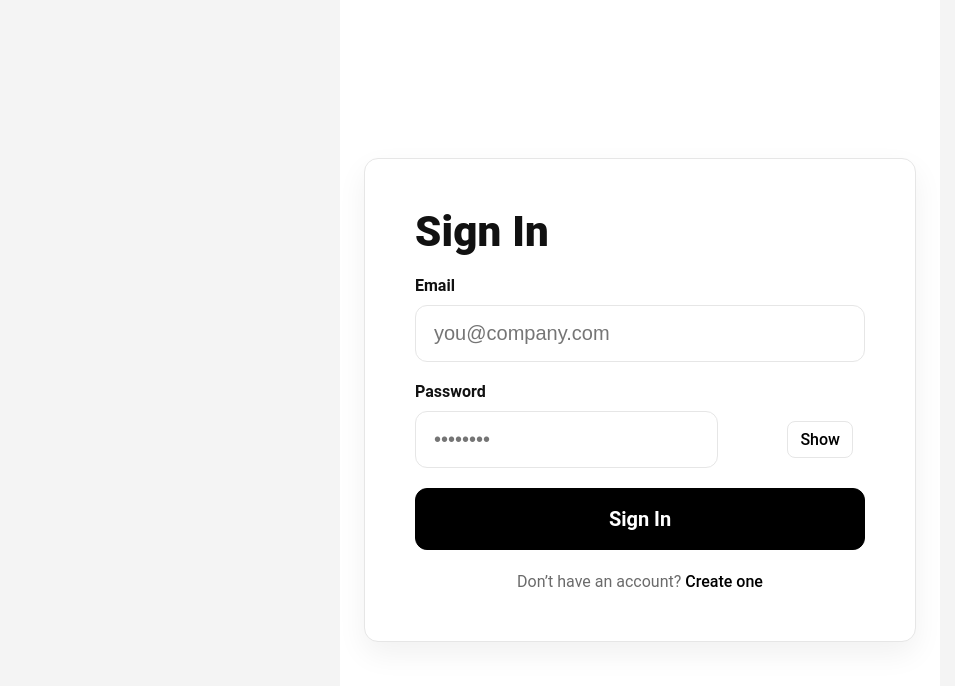
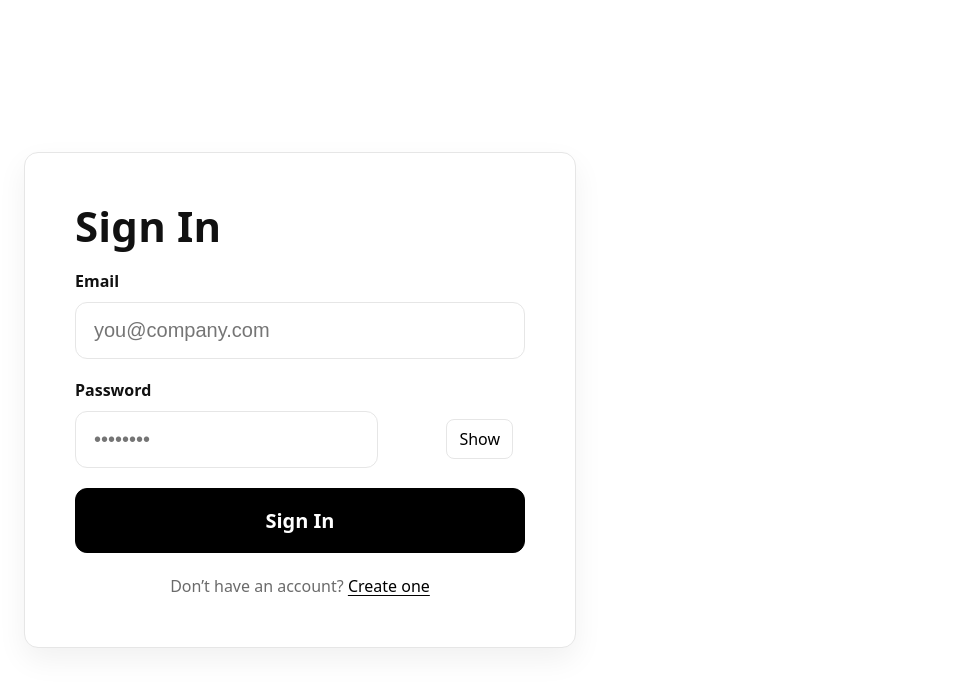
Before and after one commit to NoirPrimordial7/nearnest, a React (Vite) app in the folder web-portal/: page /signin in a window 1280 px wide. Shown: the top 686 px of the page, without its empty margins (0-955 px from the left). Built offline with nearby package versions, Linux system fonts and the light colour scheme.

Commit message:
fix(layout): remove global centering and force admin full-width

```diff
--- a/web-portal/src/index.css
+++ b/web-portal/src/index.css
@@ -1,57 +1,42 @@
-html, body, #root {
-  height: 100%;      /* Ensure full height */
-  width: 100%;       /* Ensure full width */
-  margin: 0;         /* Remove default margin */
-  padding: 0;        /* Remove default padding */
-  display: flex;
-  justify-content: center;  /* Center the content horizontally */
-  align-items: center;      /* Center the content vertically */
-  background-color: #f4f4f4; /* Light background color */
+/* --- Global reset & theme --- */
+*,
+*::before,
+*::after { box-sizing: border-box; }
+
+html, body, #root { height: 100%; }
+
+:root{
+  --bg:#f7f7f5;   /* light cream/white */
+  --panel:#fff;
+  --text:#121417; /* near-black */
+  --muted:#6b7280;
+  --border:#e7e7e7;
+  --accent:#111;
+  --accent-ghost:rgba(0,0,0,.04);
 }
 
-body {
-  font-family: 'Roboto', sans-serif; /* Optional font */
+html { color-scheme: light; }
+
+body{
+  margin: 0;
+  background: var(--bg);
+  color: var(--text);
+  font-family: system-ui, Inter, Segoe UI, Roboto, Helvetica, Arial, sans-serif;
+  -webkit-font-smoothing: antialiased;
+  -moz-osx-font-smoothing: grayscale;
+
+  /* IMPORTANT: no global centering here */
+  display: block;
 }
 
-#root {
-  display: flex;
-  flex-direction: column;  /* Allow column layout */
-  width: 100%;  /* Full width */
-  min-height: 100vh; /* Full height */
-  padding: 0;
-  margin: 0 auto;
+#root{
+  min-height: 100%;
+  width: 100%;
 }
 
+/* Optional utility (NOT used by admin layout) */
+.container { width: min(1200px, 92vw); margin-inline: auto; }
 
-a {
-  font-weight: 500;
-  color: #646cff;
-  text-decoration: inherit;
-}
-a:hover {
-  color: #535bf2;
-}
-
-body {
-  margin: 0;
-  width: 100%;
-  min-height: 100vh;
-  display: flex;
-  justify-content: center;
-  align-items: center;
-  overflow-x: hidden;
-  background-color: var(--bg);
-}
-
-#root {
-  width: 100%;
-  height: 100%;
-  display: flex;
-  justify-content: center;
-  align-items: center;
-  box-sizing: border-box;
-  padding: 0 1rem;
-}
 
 h1 {
   font-size: 3.2em;
--- a/web-portal/src/pages/Admin/AdminLayout.module.css
+++ b/web-portal/src/pages/Admin/AdminLayout.module.css
@@ -96,3 +96,24 @@
   .rail { display: none; }
   .shell { grid-template-columns: 72px 1fr; }
 }
+
+.shell {
+  display: grid;
+  grid-template-columns: 260px 1fr 56px;
+  min-height: 100vh;
+  width: 100%;        /* <-- ensure full width */
+  background: var(--bg);
+  color: var(--text);
+}
+
+.main {
+  display: grid;
+  grid-template-rows: 62px 1fr;
+  background: var(--bg);
+  min-width: 0;       /* <-- let grid child shrink properly */
+}
+
+.content {
+  padding: 16px;
+  min-width: 0;       /* <-- prevents overflow that can collapse siblings */
+}
```
